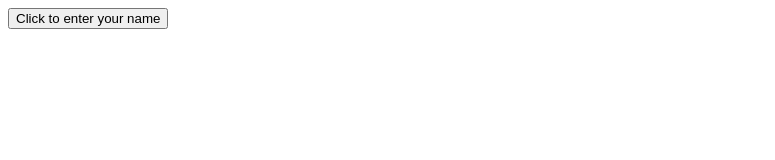
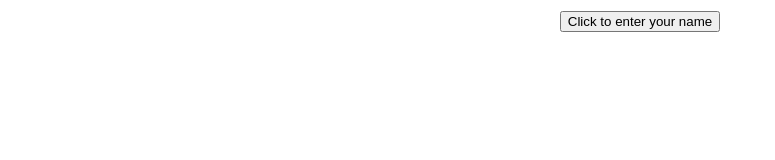
Before and after one commit to plumpmonkey/CNS_HTML_Injection, a plain HTML site: page index.html in a window 1280 px wide. Shown: the whole page, without its empty margins (0-775 px from the left). Drawn offline with Linux system fonts and the light colour scheme.

Commit message:
Move button

```diff
--- a/index.html
+++ b/index.html
@@ -1,7 +1,14 @@
 <!DOCTYPE html>
 <html>
 <body>
-    <button onclick="inputFunction()">Click to enter your name</button>
+    <table width="100%" height="100%">
+        <tr>
+            <td align="center" valign="middle">
+                <button onclick="inputFunction()">Click to enter your name</button>
+            </td>
+        </tr>
+    </table>
+
     <p id="output"></p>
 
     <script>
```
